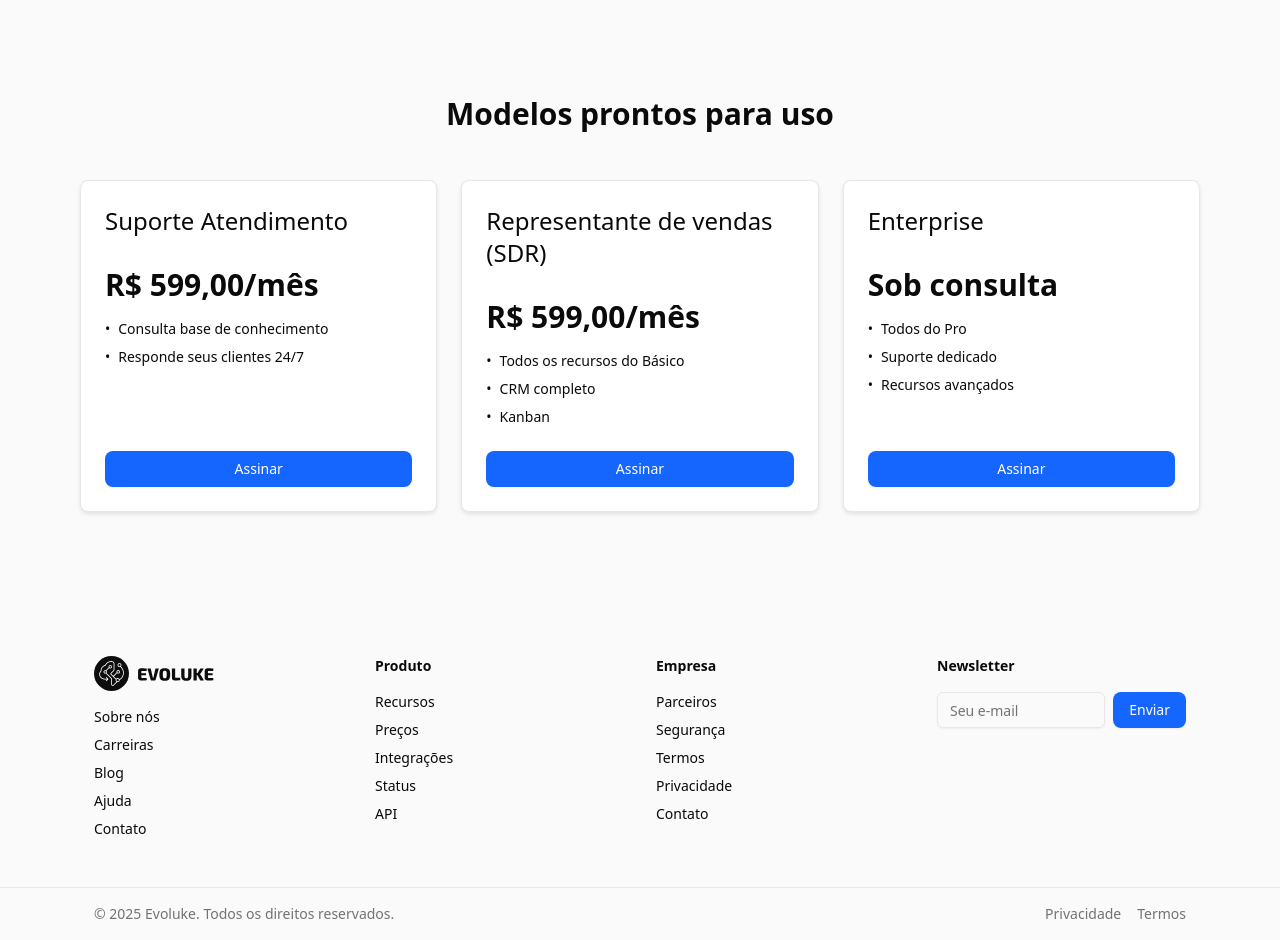
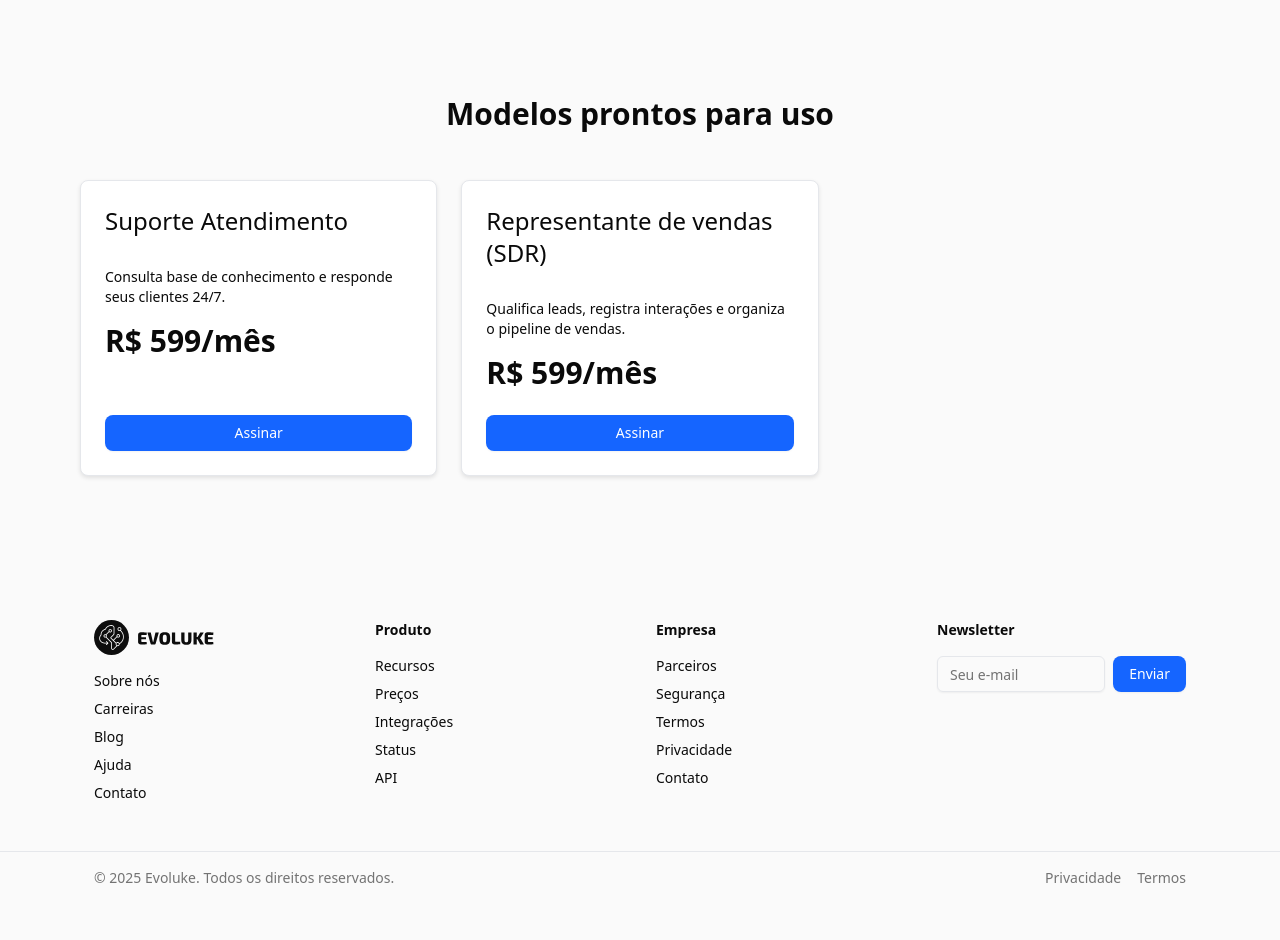
Before and after one commit to Evoluke/agent-plugandplay, a Next.js app: page /pricing in a window 1280 px wide. After the commit the page ends 904 px from the top, so only its background shows below. Built offline with nearby package versions, Linux system fonts and the light colour scheme.

Commit message:
feat: destacar modelos com preço único

```diff
--- a/components/landing/Header.tsx
+++ b/components/landing/Header.tsx
@@ -28,8 +28,8 @@ export default function Header() {
               </Link>
             </li>
             <li>
-              <Link href="#planos" className="hover:text-primary">
-                Planos
+              <Link href="#modelos" className="hover:text-primary">
+                Modelos
               </Link>
             </li>
             <li>
@@ -78,8 +78,8 @@ export default function Header() {
             <Link href="#solucoes" onClick={() => setOpen(false)}>
               Soluções
             </Link>
-            <Link href="#planos" onClick={() => setOpen(false)}>
-              Planos
+            <Link href="#modelos" onClick={() => setOpen(false)}>
+              Modelos
             </Link>
             <Link href="#contato" onClick={() => setOpen(false)}>
               Contato
--- a/components/landing/Pricing.tsx
+++ b/components/landing/Models.tsx
@@ -10,45 +10,35 @@ import {
   CardFooter,
 } from "@/components/ui/card";
 
-const plans = [
+const monthlyPrice = "R$ 599/mês";
+
+const models = [
   {
     name: "Suporte Atendimento",
-    price: "R$ 599,00/mês",
-    features: ["Consulta base de conhecimento", "Responde seus clientes 24/7"],
+    description:
+      "Consulta base de conhecimento e responde seus clientes 24/7.",
   },
   {
     name: "Representante de vendas (SDR)",
-    price: "R$ 599,00/mês",
-    features: ["Todos os recursos do Básico", "CRM completo", "Kanban"],
-  },
-  {
-    name: "Enterprise",
-    price: "Sob consulta",
-    features: ["Todos do Pro", "Suporte dedicado", "Recursos avançados"],
+    description:
+      "Qualifica leads, registra interações e organiza o pipeline de vendas.",
   },
 ];
 
-export default function Pricing() {
+export default function Models() {
   return (
-    <section id="planos" className="bg-[#FAFAFA] py-24">
+    <section id="modelos" className="bg-[#FAFAFA] py-24">
       <div className="container mx-auto max-w-6xl px-4">
         <h2 className="mb-12 text-center text-3xl font-bold">Modelos prontos para uso</h2>
         <div className="grid gap-6 sm:grid-cols-2 lg:grid-cols-3">
-          {plans.map(({ name, price, features }) => (
+          {models.map(({ name, description }) => (
             <Card key={name} className="flex flex-col">
               <CardHeader>
                 <CardTitle className="text-2xl">{name}</CardTitle>
               </CardHeader>
               <CardContent className="flex-grow">
-                <p className="mb-4 text-3xl font-bold">{price}</p>
-                <ul className="space-y-2 text-sm">
-                  {features.map((feature) => (
-                    <li key={feature} className="flex items-start gap-2">
-                      <span>•</span>
-                      <span>{feature}</span>
-                    </li>
-                  ))}
-                </ul>
+                <p className="mb-4 text-sm">{description}</p>
+                <p className="text-3xl font-bold">{monthlyPrice}</p>
               </CardContent>
               <CardFooter>
                 <Link href="/signup" className="w-full">
--- a/src/app/page.tsx
+++ b/src/app/page.tsx
@@ -6,7 +6,7 @@ import Testimonials from "@/components/landing/Testimonials";
 import FAQ from "@/components/landing/FAQ";
 import FinalCTA from "@/components/landing/FinalCTA";
 import Footer from "@/components/landing/Footer";
-import Pricing from "@/components/landing/Pricing";
+import Models from "@/components/landing/Models";
 import type { Metadata } from "next";
 
 const baseUrl = process.env.NEXT_PUBLIC_APP_URL ?? "http://localhost:3000";
@@ -72,7 +72,7 @@ export default function HomePage() {
           reverse
           primary
         />
-        <Pricing />
+        <Models />
         <Testimonials />
         <FAQ />
         <FinalCTA />
--- a/src/app/pricing/page.tsx
+++ b/src/app/pricing/page.tsx
@@ -1,10 +1,10 @@
-import Pricing from "@/components/landing/Pricing";
+import Models from "@/components/landing/Models";
 import Footer from "@/components/landing/Footer";
 
-export default function PricingPage() {
+export default function ModelsPage() {
   return (
     <main className="flex flex-col">
-      <Pricing />
+      <Models />
       <Footer />
     </main>
   );
```
